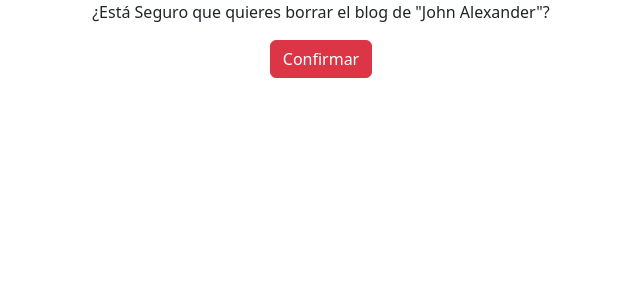
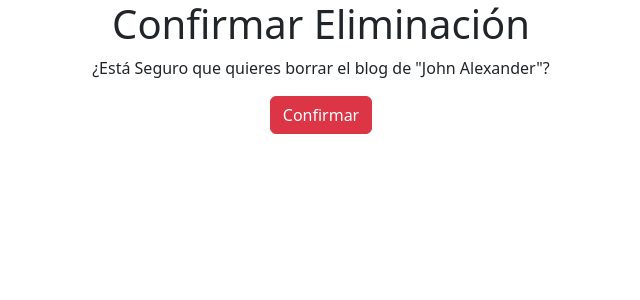
Before and after one commit to Jmansicidor/Entrega_uno, a Django app: page /blog/borrar/12/ in a window 1280 px wide. Shown: the top 300 px of the page, without its empty margins (319-959 px from the left). Run offline with Django 4.2, Linux system fonts and the light colour scheme; a user stored in the database is signed in; data comes from the database, SQL or seed files in the repository; some libraries are stand-ins or nearby versions.

Commit message:
se agrega H1

```diff
--- a/Entrega_uno/blog_web/templates/blog_web/posteo_confirm_delete.html
+++ b/Entrega_uno/blog_web/templates/blog_web/posteo_confirm_delete.html
@@ -3,6 +3,7 @@
 
 <div class="container text-center">
     <form method="post">{% csrf_token %}
+        <h1>Confirmar Eliminación</h1>
         <p>¿Está Seguro que quieres borrar el blog de "{{ object.autor}}"?</p>
         {{ form }}
         <button type="submit" class="btn btn-danger">Confirmar</button>
```
